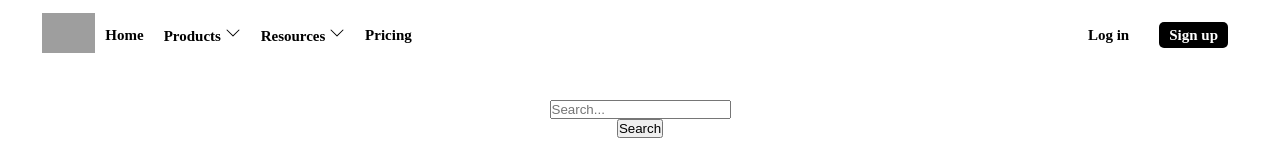
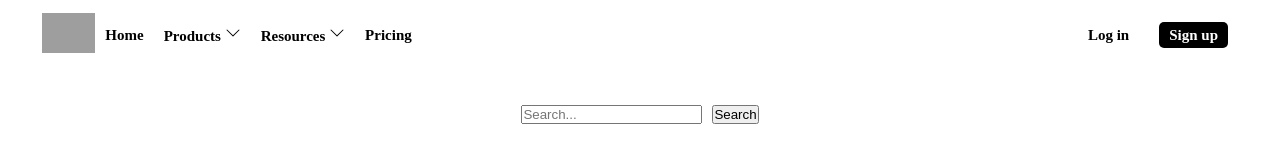
Before and after one commit to grand-rick/blog-template, an Angular app: page / in a window 1280 px wide. Shown: the top 167 px of the page. Built offline with nearby package versions, Linux system fonts and the light colour scheme; grey boxes are pictures that could not be loaded.

Commit message:
[style]: Row

```diff
--- a/src/app/components/search-bar/search-bar.component.css
+++ b/src/app/components/search-bar/search-bar.component.css
@@ -1,5 +1,10 @@
 .search-bar {
-    display: grid;
-    place-items: center;
-    font-size: 2rem;
+    display: flex;
+    flex-direction: row;
+    justify-content: flex-start;
+    font-size: 2.8rem;
 }
+
+.search-bar > * {
+    margin: .5rem;
+}
```
